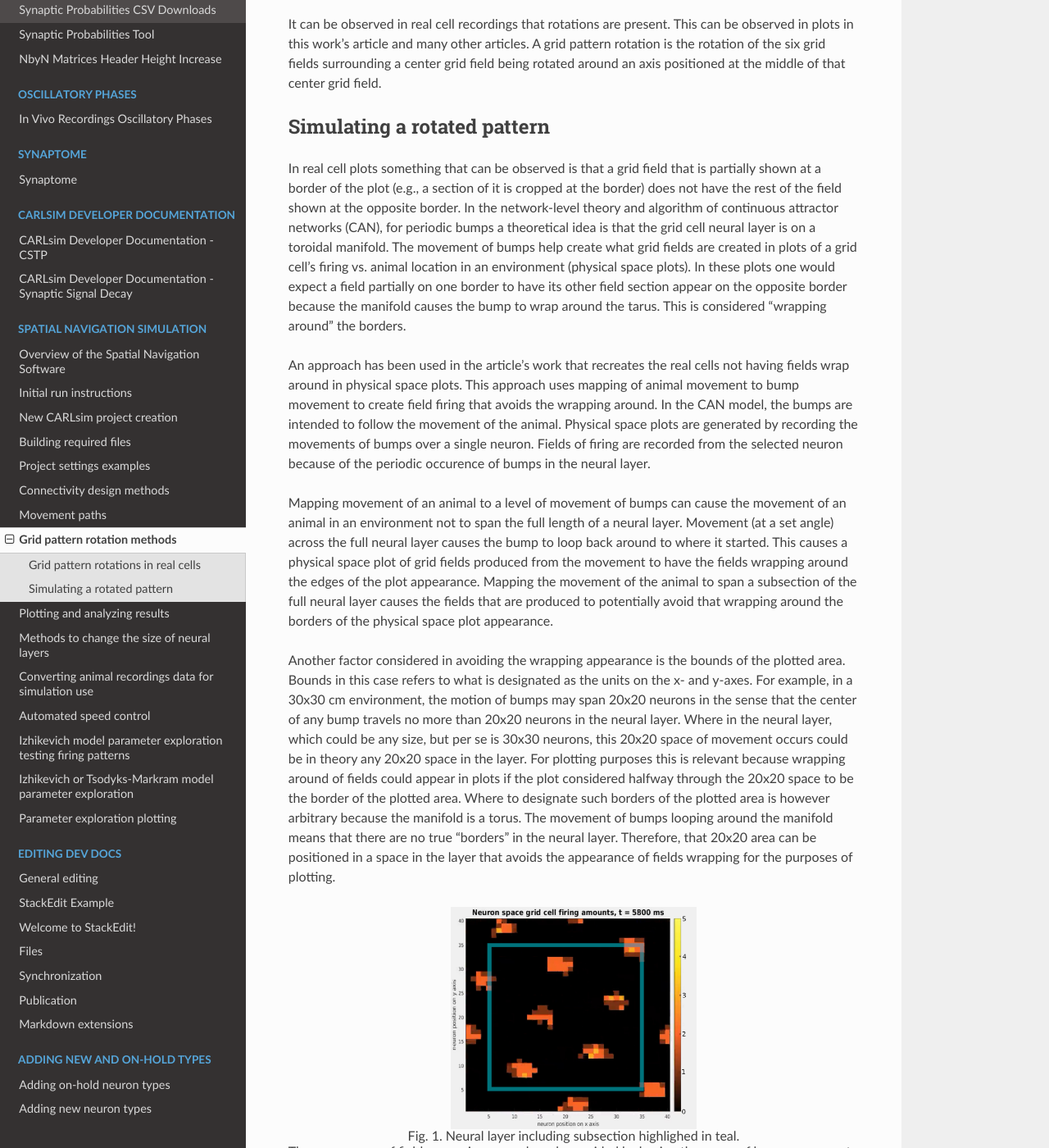
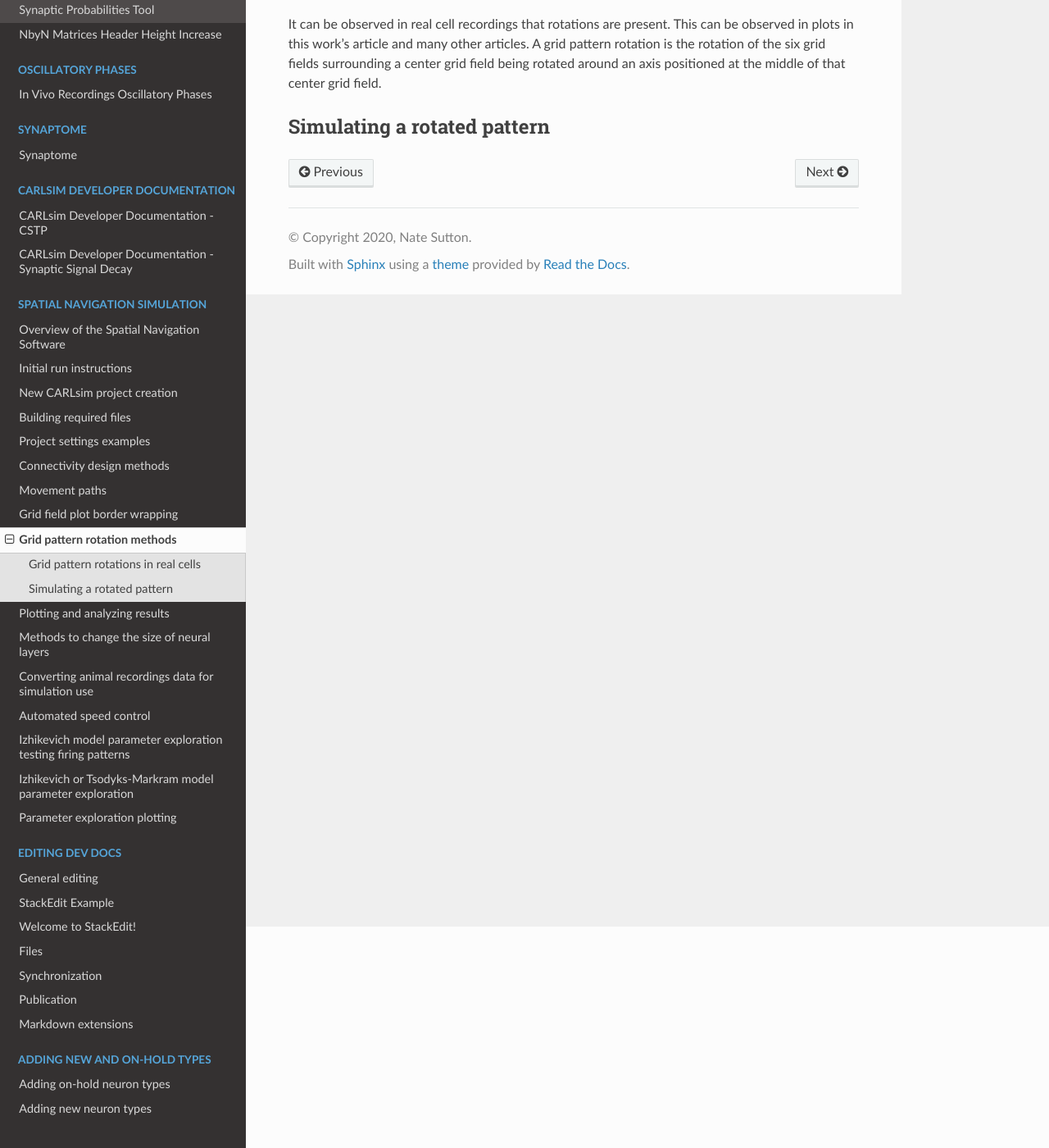
Before and after one commit to Hippocampome-Org/hco_dev_docs, a Sphinx documentation site: the page built from docs/spatial_nav/pattern_rotations.md, in a window 1280 px wide and 1400 px high, scrolled down 270 px. Shown: the whole window at 82% size. Built offline with Sphinx 7.4.7 and the Read the Docs theme 2.0.0, drawn with Linux system fonts in a browser that asks for light colours; some of the changed text lies outside the part shown.

Commit message:
updated spatial nav docs

```diff
--- a/docs/index.rst
+++ b/docs/index.rst
@@ -74,6 +74,7 @@ Welcome to Hippocampome.org's Developer Documentation!
     spatial_nav/project_settings_examples.md
     spatial_nav/connectivity_designing.md
     spatial_nav/movement_paths.md
+    spatial_nav/field_wrapping.md
     spatial_nav/pattern_rotations.md
     spatial_nav/plotting_results.md
     spatial_nav/change_network_size.md
--- a/docs/spatial_nav/pattern_rotations.md
+++ b/docs/spatial_nav/pattern_rotations.md
@@ -8,18 +8,3 @@ This documentation will prodive further information about concepts involved with
 It can be observed in real cell recordings that rotations are present. This can be observed in plots in this work's article and many other articles. A grid pattern rotation is the rotation of the six grid fields surrounding a center grid field being rotated around an axis positioned at the middle of that center grid field.
 
 ## Simulating a rotated pattern
-
-In real cell plots something that can be observed is that a grid field that is partially shown at a border of the plot (e.g., a section of it is cropped at the border) does not have the rest of the field shown at the opposite border. In the network-level theory and algorithm of continuous attractor networks (CAN), for periodic bumps a theoretical idea is that the grid cell neural layer is on a toroidal manifold. The movement of bumps help create what grid fields are created in plots of a grid cell's firing vs. animal location in an environment (physical space plots). In these plots one would expect a field partially on one border to have its other field section appear on the opposite border because the manifold causes the bump to wrap around the tarus. This is considered "wrapping around" the borders.
-
-An approach has been used in the article's work that recreates the real cells not having fields wrap around in physical space plots. This approach uses mapping of animal movement to bump movement to create field firing that avoids the wrapping around. In the CAN model, the bumps are intended to follow the movement of the animal. Physical space plots are generated by recording the movements of bumps over a single neuron. Fields of firing are recorded from the selected neuron because of the periodic occurence of bumps in the neural layer.
-
-Mapping movement of an animal to a level of movement of bumps can cause the movement of an animal in an environment not to span the full length of a neural layer. Movement (at a set angle) across the full neural layer causes the bump to loop back around to where it started. This causes a physical space plot of grid fields produced from the movement to have the fields wrapping around the edges of the plot appearance. Mapping the movement of the animal to span a subsection of the full neural layer causes the fields that are produced to potentially avoid that wrapping around the borders of the physical space plot appearance.
-
-Another factor considered in avoiding the wrapping appearance is the bounds of the plotted area. Bounds in this case refers to what is designated as the units on the x- and y-axes. For example, in a 30x30 cm environment, the motion of bumps may span 20x20 neurons in the sense that the center of any bump travels no more than 20x20 neurons in the neural layer. Where in the neural layer, which could be any size, but per se is 30x30 neurons, this 20x20 space of movement occurs could be in theory any 20x20 space in the layer. For plotting purposes this is relevant because wrapping around of fields could appear in plots if the plot considered halfway through the 20x20 space to be the border of the plotted area. Where to designate such borders of the plotted area is however arbitrary because the manifold is a torus. The movement of bumps looping around the manifold means that there are no true "borders" in the neural layer. Therefore, that 20x20 area can be positioned in a space in the layer that avoids the appearance of fields wrapping for the purposes of plotting.
-<center>
-<img src="https://github.com/Hippocampome-Org/hco_dev_docs/blob/master/media/neuron_space.png?raw=true"  width="300" height="300">
-<br>Fig. 1. Neural layer including subsection highlighed in teal.
-<br></center>
-The appearance of fields wrapping around can be avoided by having the space of bump movement set to the subsection of the total layer, and therefore in the plots avoids capturing bump movement over a recorded neuron that is at the arbitrarily defined "borders" of the neural layer. Borders in this sense are the minimum and maximum neuron soma position in 3d space in the layer when the layer is plotted as a 2d plot. These are arbitrary designations due to how the layer loops around in the toroidal manifold. This concept is shown in Fig. 1 having units on the x- and y-axes being 0-40 representing the 3d spacing of 40x40 neuron somas.
-
-Shown in Fig. 1 in a teal highlight is a 30x30 subsection within the neural layer. This subsection represents the bounds of where the real animal's movement was mapped to bump movement. The bump firing in the figure indicates how this firing creating similar grid field firing in physical space plots will not have fields wrapping around borders of the plotted area. The plotted area will be the section highlighed in teal because it will cover all animal movement overlayed onto the neural layer. In comparison, Fig. 1 shows that the borders of the neural layer have fields with firing that wraps around. Animal movement could be mapped to the borders of the neural layer if an objective of recreating a real cell's plot was to include fields that wrap around. Overall, selecting the subsection of the neural layer that animal movement is mapped to can control if field wrapping around borders appears in physical space plots.
```
Also changed, not shown: docs/spatial_nav/field_wrapping.md (added, +28 -0 lines), media/neuron_space.jpg (added), media/neuron_space.png (deleted), media/neuron_space_traj.jpg (added).
